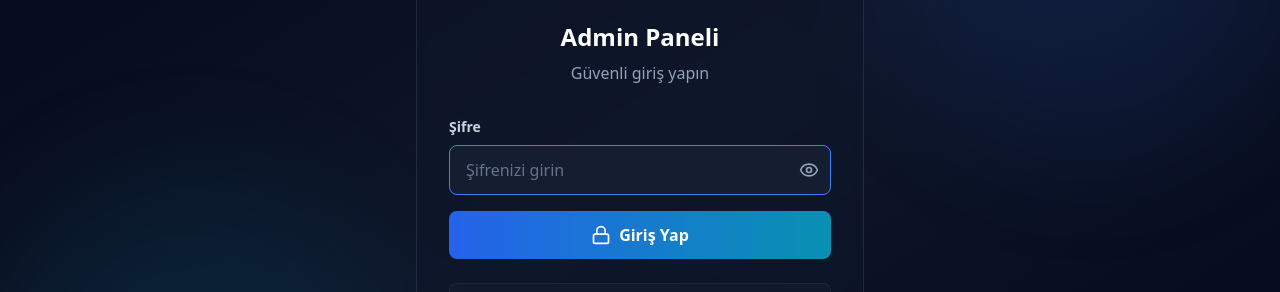
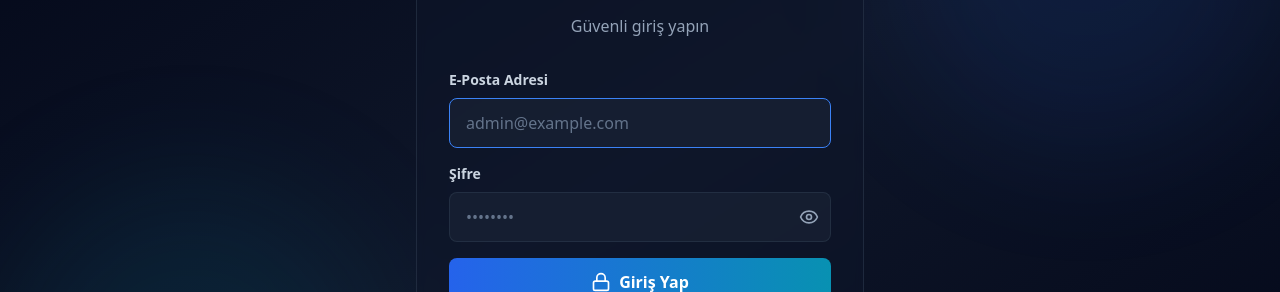
Before and after one commit to pskabdulkadir/rydex, a React (Vite) app: page /admin-login in a window 1280 px wide. Shown: the part 237-529 px from the top of the page. Built offline with nearby package versions, Linux system fonts and the light colour scheme; no server answers.

Commit message:
feat: Update admin credentials with user email and password

```diff
--- a/client/lib/admin-auth.ts
+++ b/client/lib/admin-auth.ts
@@ -66,11 +66,20 @@ export async function loginAdmin(credentials: AdminLoginData): Promise<AdminAuth
  * Admin olarak giriş yap (Client-side, API'ye bağlı değil)
  * Production'da API çalışmadığında kullanılır
  */
-export async function loginAdminLocal(password: string): Promise<AdminAuthToken> {
-  // Hardcoded admin şifresi
-  const ADMIN_PASSWORD = 'admin123';
+export async function loginAdminLocal(credentials: AdminLoginData): Promise<AdminAuthToken> {
+  // Hardcoded admin kimlik bilgileri
+  const ADMIN_EMAIL = 'psikologabdulkadirkan@gmail.com';
+  const ADMIN_PASSWORD = 'Abdulkadir1983';
 
-  if (password.trim() !== ADMIN_PASSWORD) {
+  const trimmedEmail = credentials.email.trim();
+  const trimmedPassword = credentials.password.trim();
+
+  // Kimlik bilgilerini kontrol et
+  if (trimmedEmail !== ADMIN_EMAIL) {
+    throw new Error('E-posta adresi yanlış');
+  }
+
+  if (trimmedPassword !== ADMIN_PASSWORD) {
     throw new Error('Şifre yanlış');
   }
 
@@ -79,7 +88,7 @@ export async function loginAdminLocal(password: string): Promise<AdminAuthToken>
     token: `local_${Date.now()}`,
     expiresAt: Date.now() + (24 * 60 * 60 * 1000), // 24 saat geçerli
     adminId: 'admin_local',
-    email: 'admin@local',
+    email: ADMIN_EMAIL,
     name: 'Admin Yöneticisi',
     role: 'admin'
   };
--- a/client/pages/AdminLogin.tsx
+++ b/client/pages/AdminLogin.tsx
@@ -6,6 +6,7 @@ import { loginAdminLocal, isAdminLoggedIn, scheduleTokenRefresh } from '@/lib/ad
 
 export default function AdminLogin() {
   const navigate = useNavigate();
+  const [email, setEmail] = useState('');
   const [password, setPassword] = useState('');
   const [showPassword, setShowPassword] = useState(false);
   const [isLoading, setIsLoading] = useState(false);
@@ -24,7 +25,13 @@ export default function AdminLogin() {
     setIsLoading(true);
 
     try {
+      const trimmedEmail = email.trim();
       const trimmedPassword = password.trim();
+
+      // Email validasyonu
+      if (!trimmedEmail) {
+        throw new Error('E-posta adresi girin');
+      }
 
       // Şifre validasyonu
       if (!trimmedPassword) {
@@ -32,7 +39,7 @@ export default function AdminLogin() {
       }
 
       // Admin olarak giriş yap (client-side)
-      const authToken = await loginAdminLocal(trimmedPassword);
+      const authToken = await loginAdminLocal({ email: trimmedEmail, password: trimmedPassword });
 
       // Token refresh scheduling'i başlat
       scheduleTokenRefresh();
@@ -88,6 +95,22 @@ export default function AdminLogin() {
 
           {/* Form */}
           <form onSubmit={handleSubmit} className="space-y-4">
+            {/* Email Input */}
+            <div>
+              <label className="block text-sm font-semibold text-slate-300 mb-2">
+                E-Posta Adresi
+              </label>
+              <input
+                type="email"
+                value={email}
+                onChange={(e) => setEmail(e.target.value)}
+                placeholder="admin@example.com"
+                autoFocus
+                className="w-full px-4 py-3 bg-slate-800/50 border border-slate-700/50 rounded-lg text-white placeholder-slate-500 focus:border-blue-500 focus:outline-none transition-colors"
+                disabled={isLoading}
+              />
+            </div>
+
             {/* Password Input */}
             <div>
               <label className="block text-sm font-semibold text-slate-300 mb-2">
@@ -98,8 +121,7 @@ export default function AdminLogin() {
                   type={showPassword ? 'text' : 'password'}
                   value={password}
                   onChange={(e) => setPassword(e.target.value)}
-                  placeholder="Şifrenizi girin"
-                  autoFocus
+                  placeholder="••••••••"
                   className="w-full px-4 py-3 bg-slate-800/50 border border-slate-700/50 rounded-lg text-white placeholder-slate-500 focus:border-blue-500 focus:outline-none transition-colors pr-12"
                   disabled={isLoading}
                 />
```
